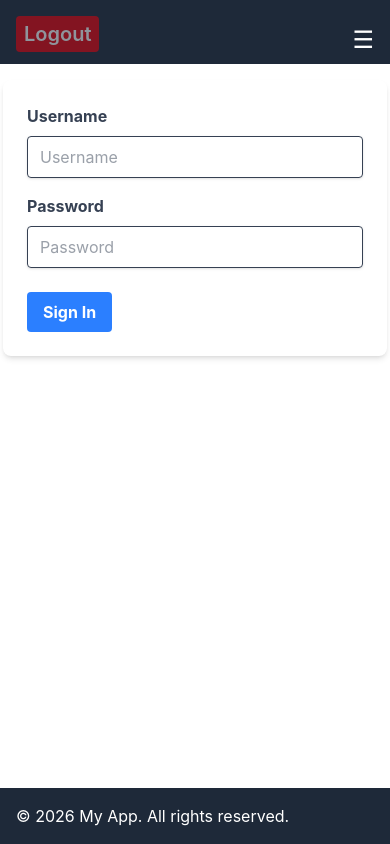
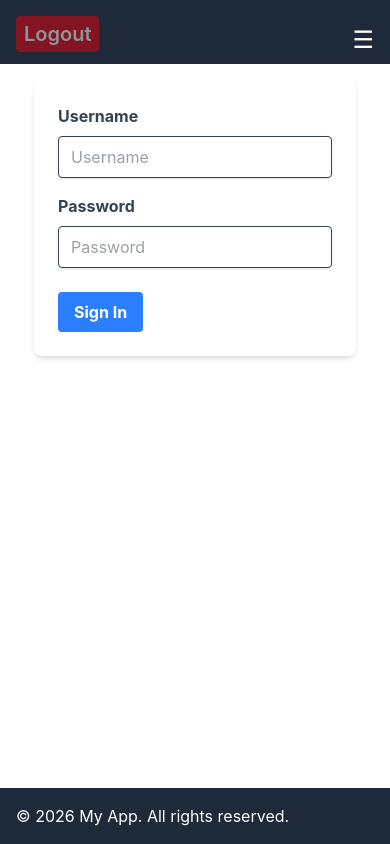
Before and after one commit to youssefibrahimahmed/react-movie-dashboard, a React (Vite) app: page / in a window 390 px wide. Built offline with nearby package versions, Linux system fonts and the light colour scheme.

Commit message:
fix login Page

```diff
--- a/src/Pages/Login.jsx
+++ b/src/Pages/Login.jsx
@@ -39,7 +39,8 @@ const location =useLocation();
 
     return (
         <>
-            <div className="login box w-96 p-6 bg-white  rounded-lg shadow-md mt-20 mx-auto">
+            <div className="login box w-fit md:w-96 p-6 bg-white  rounded-lg shadow-md mt-20 mx-auto">
+
                 <form onSubmit={handleSubmit}>
                     <div className="mb-4">
                         <label className="block text-gray-700 font-bold mb-2">Username </label>
```
